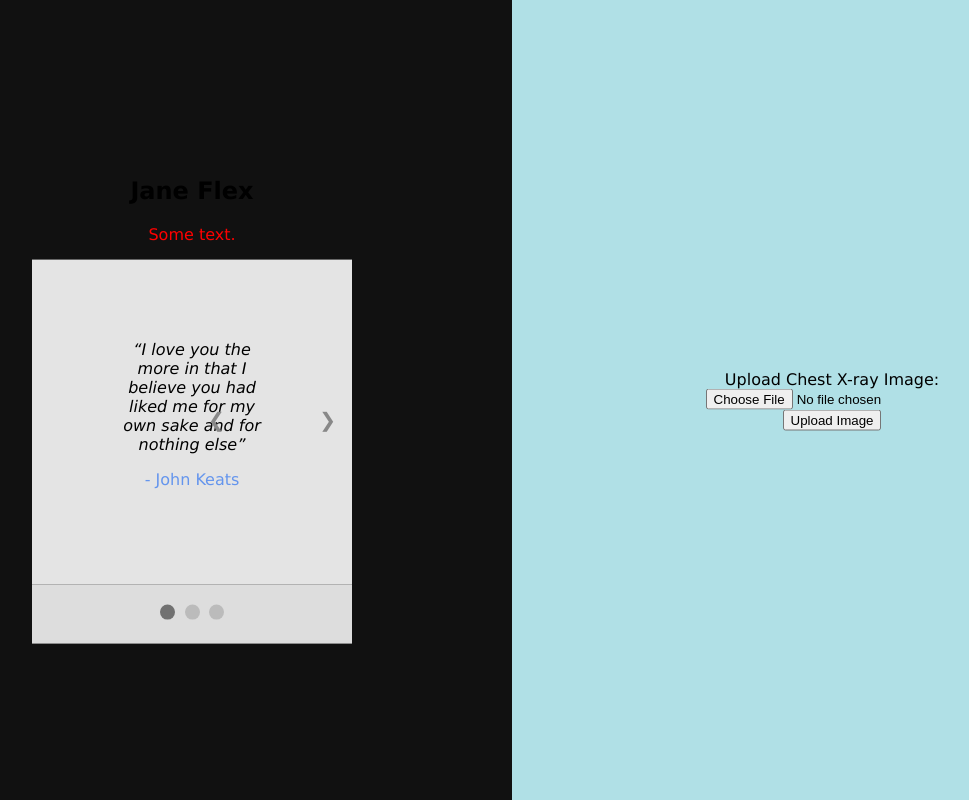
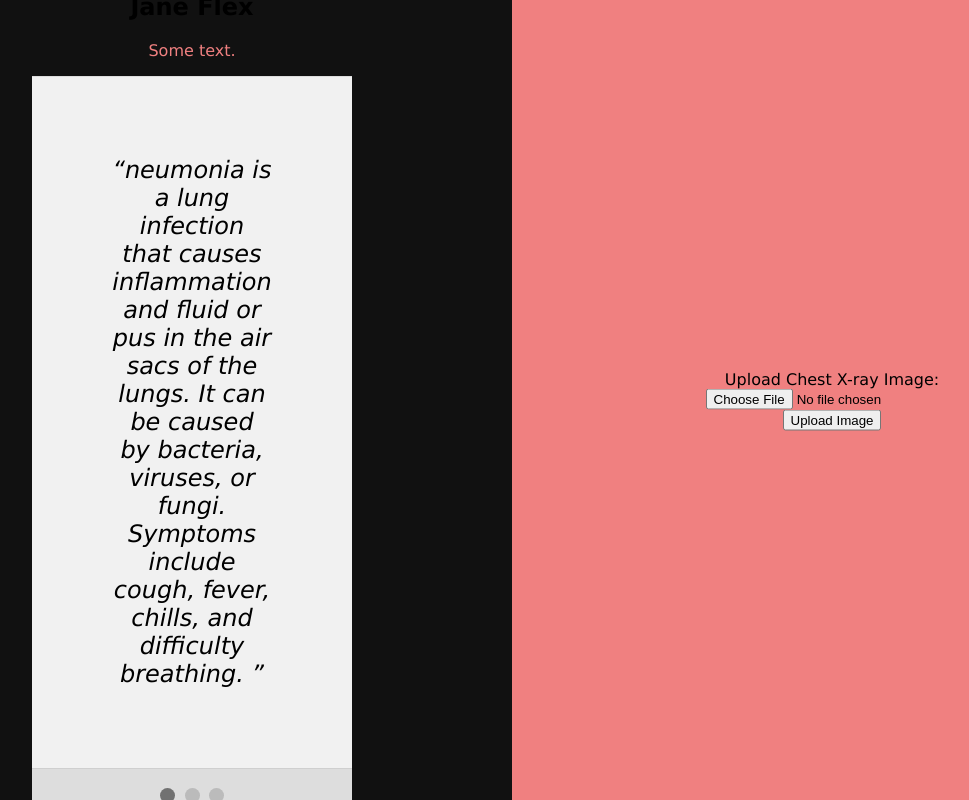
Before and after one commit to UmayyaNahanAP/MCA_Main_Project, a Django app: page / in a window 1280 px wide. Shown: the whole page, without its empty margins (128-1097 px from the left). Run offline with Django 4.2, Linux system fonts and the light colour scheme.

Commit message:
index page

```diff
--- a/Pneumonia_detection_using_CNN/pneumonia_detection/templates/pneumonia_detection/index.html
+++ b/Pneumonia_detection_using_CNN/pneumonia_detection/templates/pneumonia_detection/index.html
@@ -7,8 +7,8 @@
 
     <style>
         body {background-color: powderblue;}
-        h1   {color: blue;}
-        p    {color: red;}
+        {% comment %} h1   {color: blue;} {% endcomment %}
+        p    {color: #F08080;}
 
 
 
@@ -30,7 +30,7 @@
 
   .right {
     right: 0;
-    background-color: powderblue;
+    background-color:  #F08080;
   }
 
   .centered {
@@ -45,7 +45,7 @@
   * {box-sizing: border-box}
 body {font-family: Verdana, sans-serif; margin:0}
 
-/* Slideshow container */
+{% comment %} /* Slideshow container */
 .slideshow-container {
   position: relative;
   background: #f1f1f1f1;
@@ -113,10 +113,80 @@ body {font-family: Verdana, sans-serif; margin:0}
 }
 
 /* Add an italic font style to all quotes */
-q {font-style: italic;}
+q {font-style: italic;} {% endcomment %}
 
-/* Add a blue color to the author */
-.author {color: cornflowerblue;}
+
+/* Slideshow container */
+.slideshow-container {
+    position: relative;
+    max-width: 100%;
+    background: #f1f1f1;
+}
+
+/* Slides */
+.mySlides {
+    display: none;
+    padding: 80px;
+    text-align: center;
+    font-size: 24px;
+}
+{% comment %}
+/* Next & previous buttons */
+.prev, .next {
+    cursor: pointer;
+    position: absolute;
+    top: 50%;
+    width: auto;
+    margin-top: -30px;
+    padding: 16px;
+    color: #888;
+    font-weight: bold;
+    font-size: 20px;
+    border-radius: 0 3px 3px 0;
+    user-select: none;
+    background-color: rgba(0, 0, 0, 0.3);
+}
+
+.next {
+    right: 0;
+    border-radius: 3px 0 0 3px;
+}
+
+.prev:hover, .next:hover {
+    background-color: rgba(0, 0, 0, 0.8);
+    color: white;
+} {% endcomment %}
+
+/* Dot container */
+.dot-container {
+    text-align: center;
+    padding: 20px;
+    background: #ddd;
+}
+
+/* Dots */
+.dot {
+    cursor: pointer;
+    height: 15px;
+    width: 15px;
+    margin: 0 2px;
+    background-color: #bbb;
+    border-radius: 50%;
+    display: inline-block;
+    transition: background-color 0.6s ease;
+}
+
+.active, .dot:hover {
+    background-color: #717171;
+}
+
+/* Italic font for quotes */
+q { font-style: italic; }
+
+
+
+{% comment %} /* Add a blue color to the author */
+.author {color: cornflowerblue;} {% endcomment %}
 
 
   {% comment %} .centered img {
@@ -135,7 +205,7 @@ q {font-style: italic;}
           <p>Some text.</p>
 
 
-          <div class="slideshow-container">
+          {% comment %} <div class="slideshow-container">
 
             <div class="mySlides">
               <q>I love you the more in that I believe you had liked me for my own sake and for nothing else</q>
@@ -190,7 +260,79 @@ q {font-style: italic;}
               slides[slideIndex-1].style.display = "block";
               dots[slideIndex-1].className += " active";
             }
-            </script>
+            </script> {% endcomment %}
+
+
+            <div class="slideshow-container">
+              <div class="mySlides fade">
+                  <q>neumonia is a lung infection that causes inflammation and fluid or pus in the air sacs of the lungs. It can be caused by bacteria, viruses, or fungi. Symptoms include cough, fever, chills, and difficulty breathing. </q>
+              </div>
+
+              <div class="mySlides fade">
+                  <q>Pneumonia can range in seriousness from mild to life-threatening. It is most serious for infants and young children, people older than age 65, and people with health problems or weakened immune systems.</q>
+              </div>
+
+              <div class="mySlides fade">
+                  <q>Slide 3: Automatic and manual control.</q>
+              </div>
+
+              <!-- Navigation buttons -->
+              {% comment %} <a class="prev" onclick="changeSlide(-1)">&#10094;</a>
+              <a class="next" onclick="changeSlide(1)">&#10095;</a> {% endcomment %}
+          </div>
+
+          <!-- Dot indicators -->
+          <div class="dot-container">
+              <span class="dot" onclick="setSlide(0)"></span>
+              <span class="dot" onclick="setSlide(1)"></span>
+              <span class="dot" onclick="setSlide(2)"></span>
+          </div>
+
+          <script>
+              let slideIndex = 0;
+              let slideInterval;
+
+              function showSlides(index) {
+                  let slides = document.getElementsByClassName("mySlides");
+                  let dots = document.getElementsByClassName("dot");
+
+                  if (index >= slides.length) { slideIndex = 0; }
+                  if (index < 0) { slideIndex = slides.length - 1; }
+
+                  for (let i = 0; i < slides.length; i++) {
+                      slides[i].style.display = "none";
+                      dots[i].classList.remove("active");
+                  }
+
+                  slides[slideIndex].style.display = "block";
+                  dots[slideIndex].classList.add("active");
+              }
+
+              function changeSlide(n) {
+                  clearInterval(slideInterval);
+                  showSlides(slideIndex += n);
+                  startSlideshow();
+              }
+
+              function setSlide(n) {
+                  clearInterval(slideInterval);
+                  slideIndex = n;
+                  showSlides(slideIndex);
+                  startSlideshow();
+              }
+
+              function startSlideshow() {
+                  slideInterval = setInterval(() => {
+                      slideIndex++;
+                      showSlides(slideIndex);
+                  }, 2000);
+              }
+
+              document.addEventListener("DOMContentLoaded", () => {
+                  showSlides(slideIndex);
+                  startSlideshow();
+              });
+          </script>
 
         </div>
       </div>
```
Also changed, not shown: Pneumonia_detection_using_CNN/pneumonia_detection/templates/pneumonia_detection/i.html (added, +96 -0 lines), Pneumonia_detection_using_CNN/media/NORMAL2-IM-1430-0001.jpeg (added), Pneumonia_detection_using_CNN/media/NORMAL2-IM-1436-0001.jpeg (added), Pneumonia_detection_using_CNN/media/person1949_bacteria_4880.jpeg (added), Pneumonia_detection_using_CNN/media/person1950_bacteria_4881.jpeg (added).
